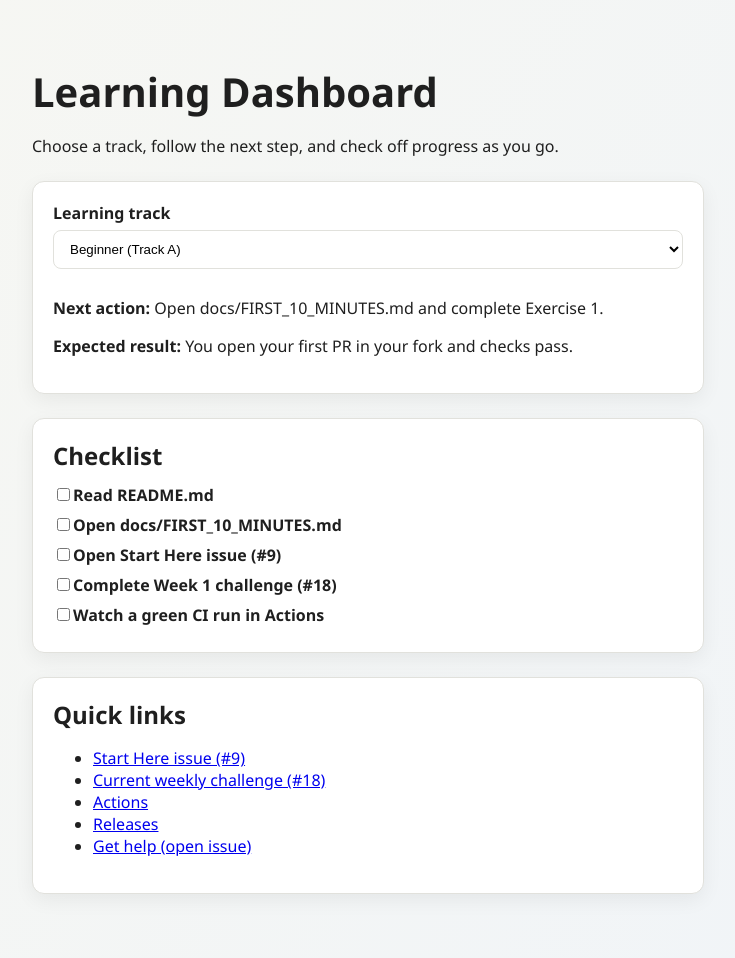
After one commit to dkupratis-debug/FlaskAppEnhanced, a Flask app: page /learn in a window 1280 px wide. The commit adds this page. Shown: the whole page, without its empty margins (272-1007 px from the left). Run offline with Flask 3, Linux system fonts and the light colour scheme.

Commit message:
Add interactive learning dashboard at /learn (#27)
Co-authored-by: David Kupratis <kupras@me.com>

```diff
--- a/app/__init__.py
+++ b/app/__init__.py
@@ -128,6 +128,10 @@ def create_app():
     def home():
         return render_template("index.html")
 
+    @app.get("/learn")
+    def learn():
+        return render_template("learn.html")
+
     @app.get("/submit")
     def submit_form():
         return render_template("form.html")
--- a/app/static/styles.css
+++ b/app/static/styles.css
@@ -35,6 +35,11 @@ h1 {
   box-shadow: 0 6px 20px rgba(0, 0, 0, 0.06);
 }
 
+h2 {
+  margin: 0 0 12px;
+  font-size: 24px;
+}
+
 .card label {
   display: block;
   margin-bottom: 6px;
@@ -47,6 +52,15 @@ h1 {
   border: 1px solid var(--border);
   border-radius: 8px;
   margin-bottom: 12px;
+}
+
+.card select {
+  width: 100%;
+  padding: 10px 12px;
+  border: 1px solid var(--border);
+  border-radius: 8px;
+  margin-bottom: 12px;
+  background: #fff;
 }
 
 .card button {
@@ -69,3 +83,10 @@ h1 {
   color: var(--accent);
   font-weight: 600;
 }
+
+.check-row {
+  display: flex;
+  align-items: center;
+  gap: 10px;
+  margin: 8px 0;
+}
--- a/app/templates/index.html
+++ b/app/templates/index.html
@@ -6,5 +6,6 @@
   <div class="card">
     <p><strong>Status:</strong> <span class="badge">Running</span></p>
     <p>Health check: <code>/health</code></p>
+    <p>Learning dashboard: <a href="/learn"><code>/learn</code></a></p>
   </div>
 {% endblock %}
--- /dev/null
+++ b/app/templates/learn.html
@@ -0,0 +1,127 @@
+{% extends "layout.html" %}
+
+{% block content %}
+  <h1>Learning Dashboard</h1>
+  <p>Choose a track, follow the next step, and check off progress as you go.</p>
+
+  <div class="card">
+    <label for="track-select">Learning track</label>
+    <select id="track-select">
+      <option value="beginner">Beginner (Track A)</option>
+      <option value="intermediate">Intermediate (Track B)</option>
+      <option value="maintainer">Maintainer (Track C)</option>
+    </select>
+    <p><strong>Next action:</strong> <span id="next-action"></span></p>
+    <p><strong>Expected result:</strong> <span id="next-result"></span></p>
+  </div>
+
+  <div class="card">
+    <h2>Checklist</h2>
+    <div id="checklist"></div>
+  </div>
+
+  <div class="card">
+    <h2>Quick links</h2>
+    <ul>
+      <li><a href="https://github.com/dkupratis-debug/FlaskAppEnhanced/issues/9" target="_blank" rel="noreferrer">Start Here issue (#9)</a></li>
+      <li><a href="https://github.com/dkupratis-debug/FlaskAppEnhanced/issues/18" target="_blank" rel="noreferrer">Current weekly challenge (#18)</a></li>
+      <li><a href="https://github.com/dkupratis-debug/FlaskAppEnhanced/actions" target="_blank" rel="noreferrer">Actions</a></li>
+      <li><a href="https://github.com/dkupratis-debug/FlaskAppEnhanced/releases" target="_blank" rel="noreferrer">Releases</a></li>
+      <li><a href="https://github.com/dkupratis-debug/FlaskAppEnhanced/issues/new/choose" target="_blank" rel="noreferrer">Get help (open issue)</a></li>
+    </ul>
+  </div>
+
+  <script>
+    const tracks = {
+      beginner: {
+        nextAction: "Open docs/FIRST_10_MINUTES.md and complete Exercise 1.",
+        nextResult: "You open your first PR in your fork and checks pass.",
+        steps: [
+          "Read README.md",
+          "Open docs/FIRST_10_MINUTES.md",
+          "Open Start Here issue (#9)",
+          "Complete Week 1 challenge (#18)",
+          "Watch a green CI run in Actions"
+        ]
+      },
+      intermediate: {
+        nextAction: "Complete Exercises 4, 5, and 8 in docs/PRACTICE_EXAMPLES.md.",
+        nextResult: "You can write a small test and review a PR confidently.",
+        steps: [
+          "Open docs/PRACTICE_EXAMPLES.md",
+          "Complete Exercise 4 (doc improvement)",
+          "Complete Exercise 5 (PR review)",
+          "Complete Exercise 8 (local quality check)",
+          "Explain CI jobs in your own words"
+        ]
+      },
+      maintainer: {
+        nextAction: "Use docs/TRAINING_OPERATIONS.md to run one weekly challenge cycle.",
+        nextResult: "You can track learners and respond consistently.",
+        steps: [
+          "Read docs/TRAINING_OPERATIONS.md",
+          "Use docs/LEARNER_PROGRESS_TEMPLATE.md",
+          "Create or run a weekly challenge issue",
+          "Reply using docs/COACHING_REPLY_TEMPLATES.md",
+          "Review Insights -> Traffic and summarize outcomes"
+        ]
+      }
+    };
+
+    const storageKey = "flaskappenhanced-learning-progress";
+    const trackSelect = document.getElementById("track-select");
+    const nextAction = document.getElementById("next-action");
+    const nextResult = document.getElementById("next-result");
+    const checklist = document.getElementById("checklist");
+
+    function loadProgress() {
+      try {
+        return JSON.parse(localStorage.getItem(storageKey) || "{}");
+      } catch (_) {
+        return {};
+      }
+    }
+
+    function saveProgress(progress) {
+      localStorage.setItem(storageKey, JSON.stringify(progress));
+    }
+
+    function renderChecklist(trackName) {
+      const progress = loadProgress();
+      const trackProgress = progress[trackName] || {};
+      const data = tracks[trackName];
+
+      nextAction.textContent = data.nextAction;
+      nextResult.textContent = data.nextResult;
+      checklist.innerHTML = "";
+
+      data.steps.forEach((step, index) => {
+        const row = document.createElement("label");
+        row.className = "check-row";
+
+        const box = document.createElement("input");
+        box.type = "checkbox";
+        box.checked = !!trackProgress[index];
+        box.addEventListener("change", () => {
+          const latest = loadProgress();
+          if (!latest[trackName]) latest[trackName] = {};
+          latest[trackName][index] = box.checked;
+          saveProgress(latest);
+        });
+
+        const text = document.createElement("span");
+        text.textContent = step;
+
+        row.appendChild(box);
+        row.appendChild(text);
+        checklist.appendChild(row);
+      });
+    }
+
+    trackSelect.addEventListener("change", (e) => {
+      renderChecklist(e.target.value);
+    });
+
+    renderChecklist(trackSelect.value);
+  </script>
+{% endblock %}
```
Also changed, not shown: tests/test_app.py (+9 -0 lines).
